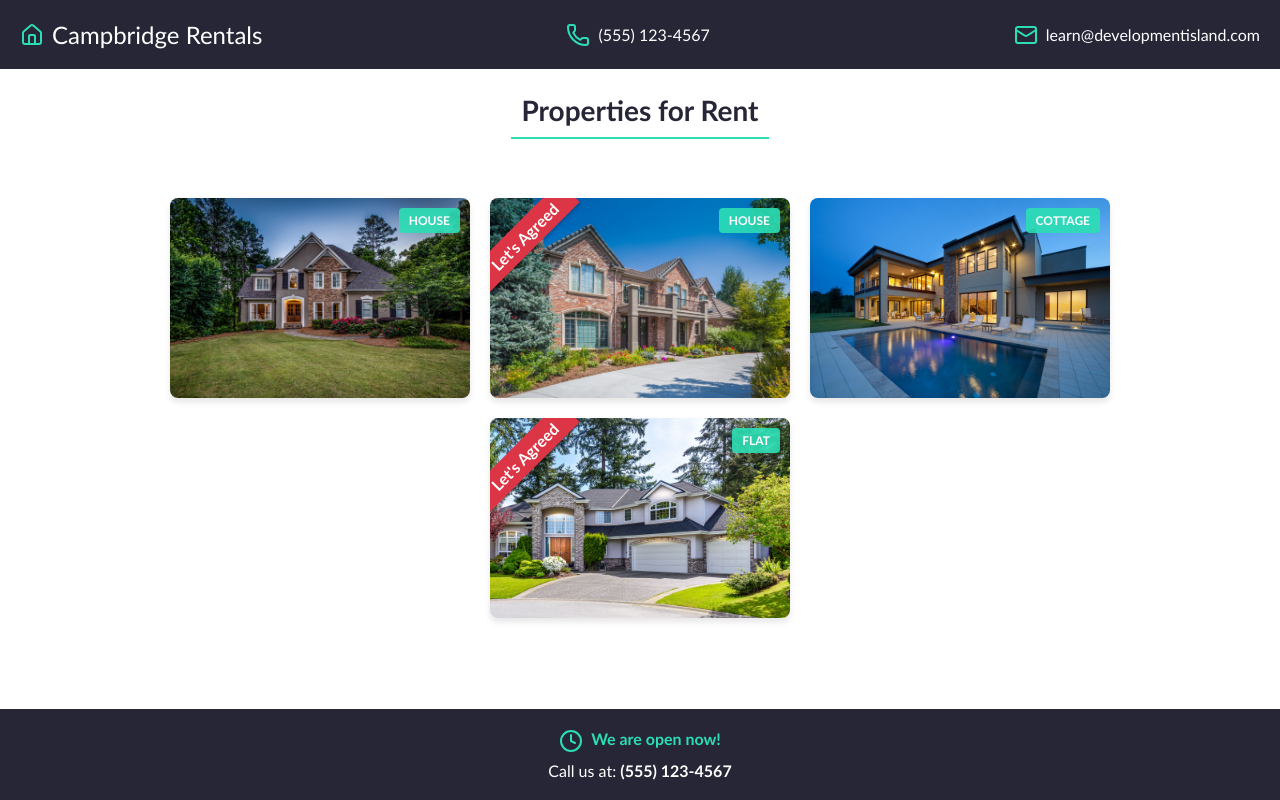
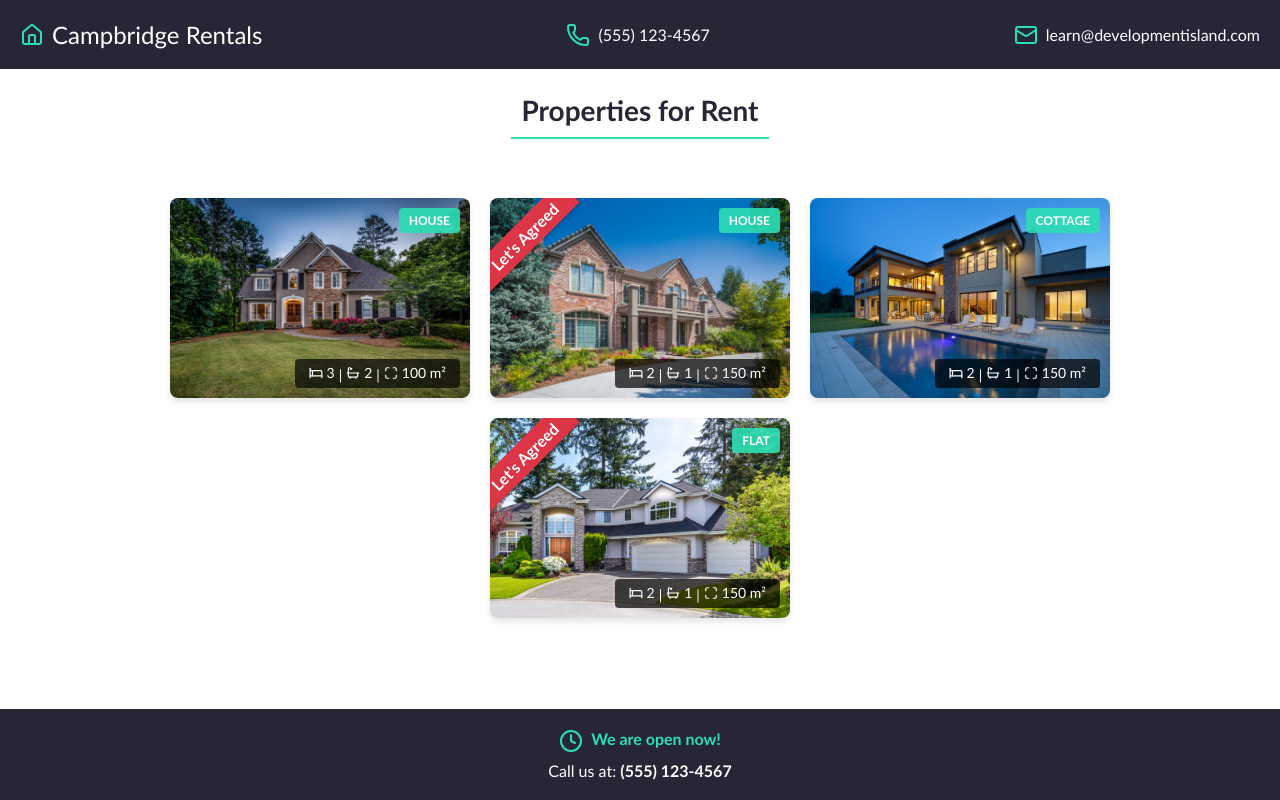
Before and after one commit to junsan24/react-rental-project, a React (Vite) app: page / in a window 1280 px wide. Built offline with nearby package versions, Linux system fonts and the light colour scheme.

Commit message:
Icon with Text section

```diff
--- a/src/components/PropertyList/Property/Property.css
+++ b/src/components/PropertyList/Property/Property.css
@@ -5,3 +5,14 @@
     overflow: hidden;
     box-shadow: 0 0.25rem 0.375rem rgb(0,0,0,0.1);
 }
+
+.property-info {
+    color: #FFF;
+    background: rgb(0,0,0,0.7);
+    font-size: 0.875rem;
+    position: absolute;
+    bottom: 0.625rem;
+    right: 0.625rem;
+    padding: 0.3125rem 0.625rem;
+    border-radius: 0.25rem;
+}
--- a/src/components/PropertyList/Property/Property.jsx
+++ b/src/components/PropertyList/Property/Property.jsx
@@ -1,6 +1,8 @@
 import PropertyImage from "./PropertyImage/PropertyImage"
 import PropertyTypeLabel from "./PropertyImage/PropertyTypeLabel/PropertyTypeLabel"
 import PropertyBanner from "./PropertyImage/PropertyBanner/PropertyBanner"
+import IconWithText from "./PropertyImage/IconWithText/IconWithText"
+import { Bed, Bath, Maximize } from 'lucide-react'
 import './Property.css'
 
 const Property = (
@@ -21,6 +23,13 @@ const Property = (
             <PropertyImage image={image} >
                 <PropertyTypeLabel type={type} />
                 {!available && <PropertyBanner />}
+                <div className="property-info">
+                    <IconWithText Icon={Bed} text={bedroom} />
+                    <span>|</span>
+                    <IconWithText Icon={Bath} text={bathroom} />
+                    <span>|</span>
+                    <IconWithText Icon={Maximize} text={`${surface} m²`} />
+                </div>
             </PropertyImage>
         </div>
     )
--- a/src/components/PropertyList/Property/PropertyImage/IconWithText/IconWithText.css
+++ b/src/components/PropertyList/Property/PropertyImage/IconWithText/IconWithText.css
@@ -0,0 +1,6 @@
+.icon-with-text {
+    display: inline-flex;
+    align-items: center;
+    gap: 0.25rem;
+    margin: 0 0.25rem;
+}
--- a/src/components/PropertyList/Property/PropertyImage/IconWithText/IconWithText.jsx
+++ b/src/components/PropertyList/Property/PropertyImage/IconWithText/IconWithText.jsx
@@ -0,0 +1,11 @@
+import './IconWithText.css'
+
+const IconWithText = ({Icon, text}) => {
+    return (
+        <span className='icon-with-text'>
+            <Icon size={14} />{" "}{text}
+        </span>
+    )
+}
+
+export default IconWithText
```
